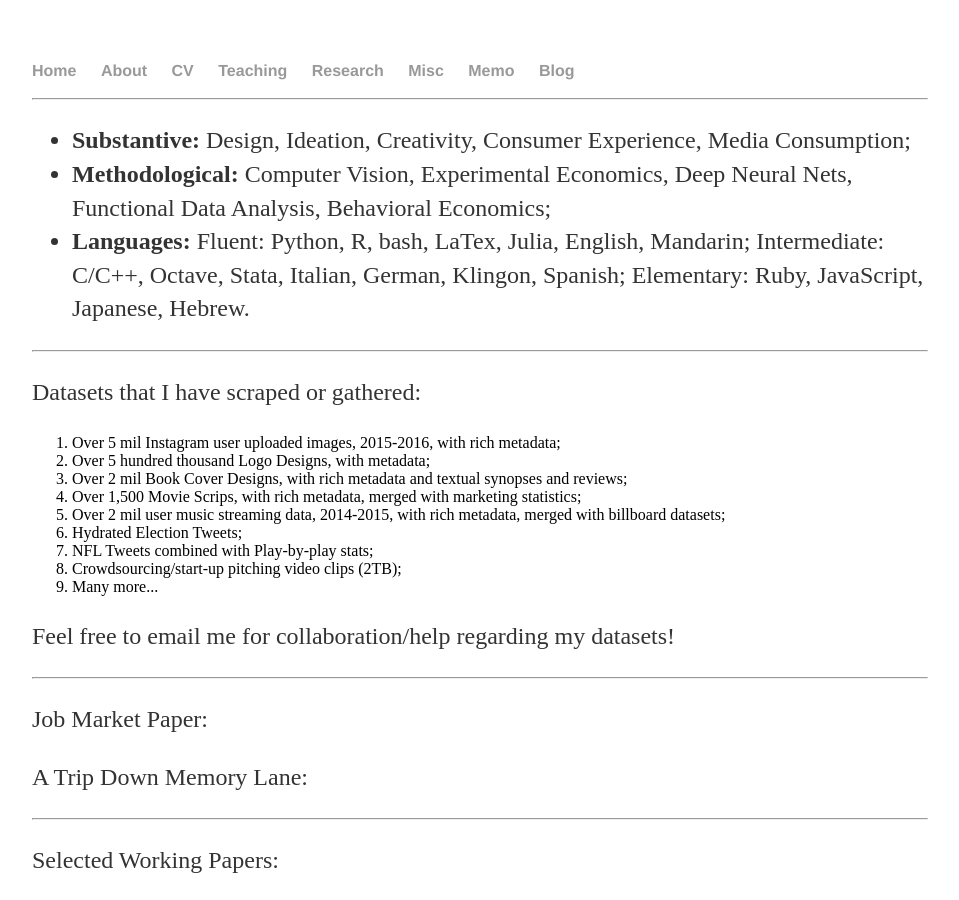
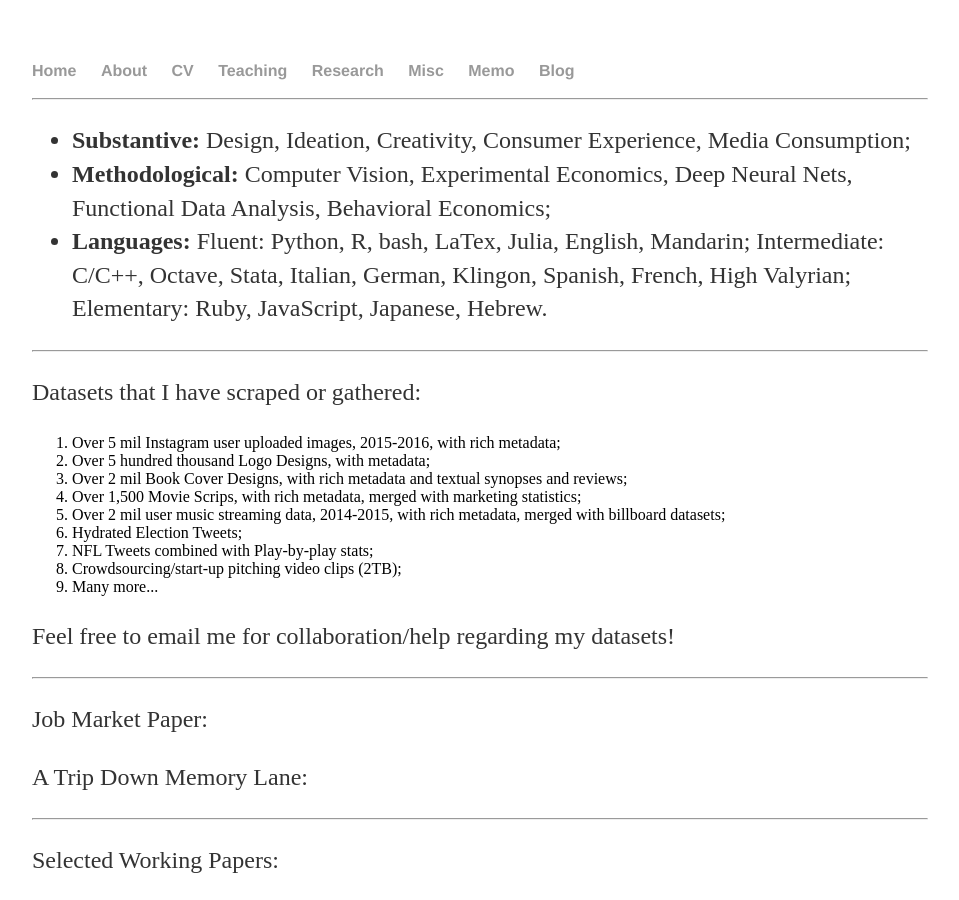
Before and after one commit to shenglih/shenglih.github.io, a Jekyll site: the page built from research/index.html, in a window 1280 px wide and 900 px high. Shown: the whole window, without its empty margins (160-1119 px from the left). Built offline with Jekyll 4.4.1, drawn with Linux system fonts in a browser that asks for light colours.

Commit message:
Update index.html

```diff
--- a/research/index.html
+++ b/research/index.html
@@ -7,7 +7,7 @@
 	<ul>
 		<li> <b>Substantive:</b> Design, Ideation, Creativity, Consumer Experience, Media Consumption;</li>
 		<li> <b>Methodological:</b> Computer Vision, Experimental Economics, Deep Neural Nets, Functional Data Analysis, Behavioral Economics;</li>
-		<li> <b>Languages:</b> Fluent: Python, R, bash, LaTex, Julia, English, Mandarin; Intermediate: C/C++, Octave, Stata, Italian, German, Klingon, Spanish; Elementary: Ruby, JavaScript, Japanese, Hebrew.
+		<li> <b>Languages:</b> Fluent: Python, R, bash, LaTex, Julia, English, Mandarin; Intermediate: C/C++, Octave, Stata, Italian, German, Klingon, Spanish, French, High Valyrian; Elementary: Ruby, JavaScript, Japanese, Hebrew.
 	</ul>
 <!-- <h2> Dissertation Title: Media Consumption and Consumer Experience </h2> -->
 <!-- <h2> Dissertation Committee: Shawn Mankad, Vrinda Kadiyali, Kavita Bala, Vithala Rao </h2> -->
```
